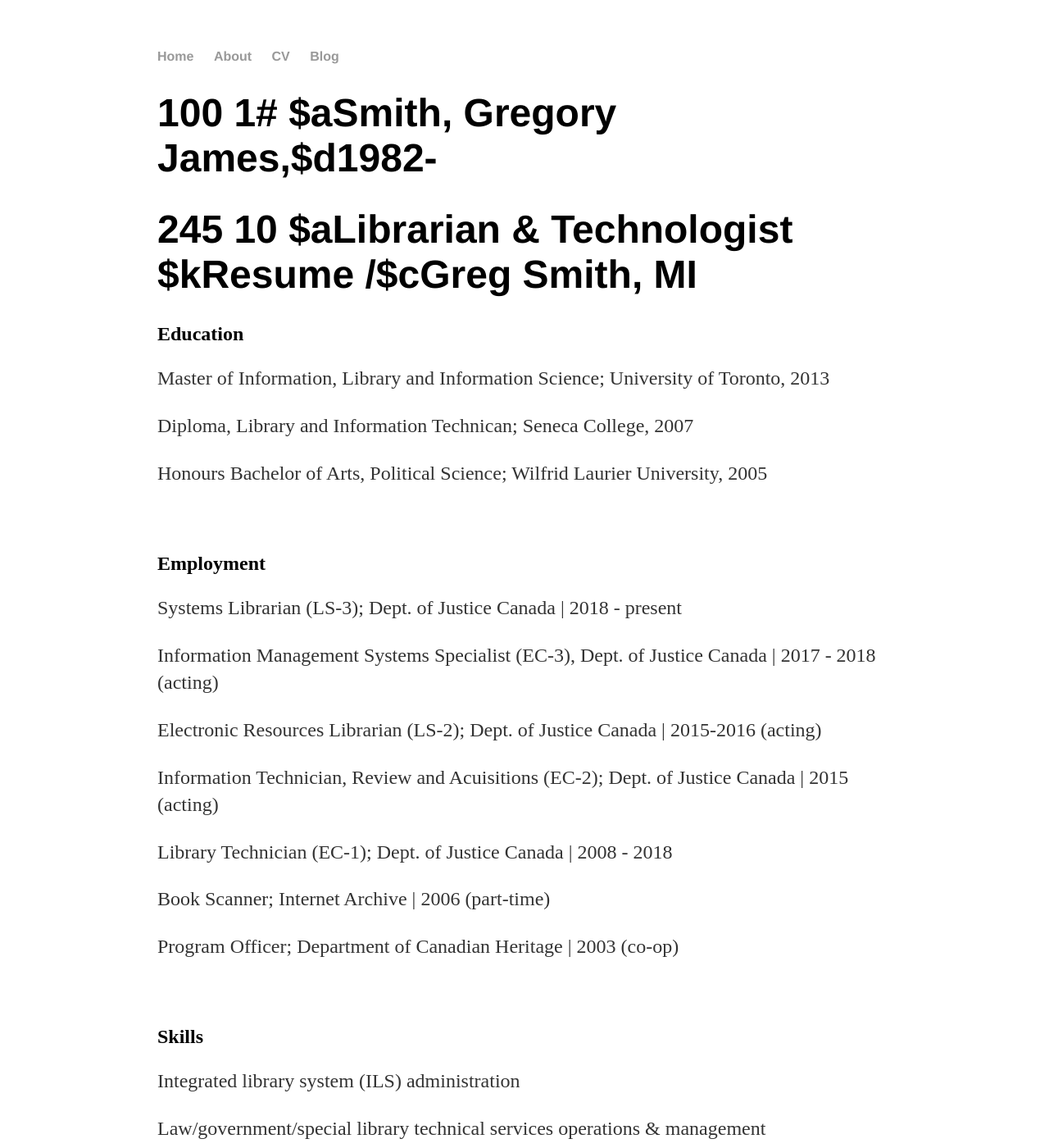
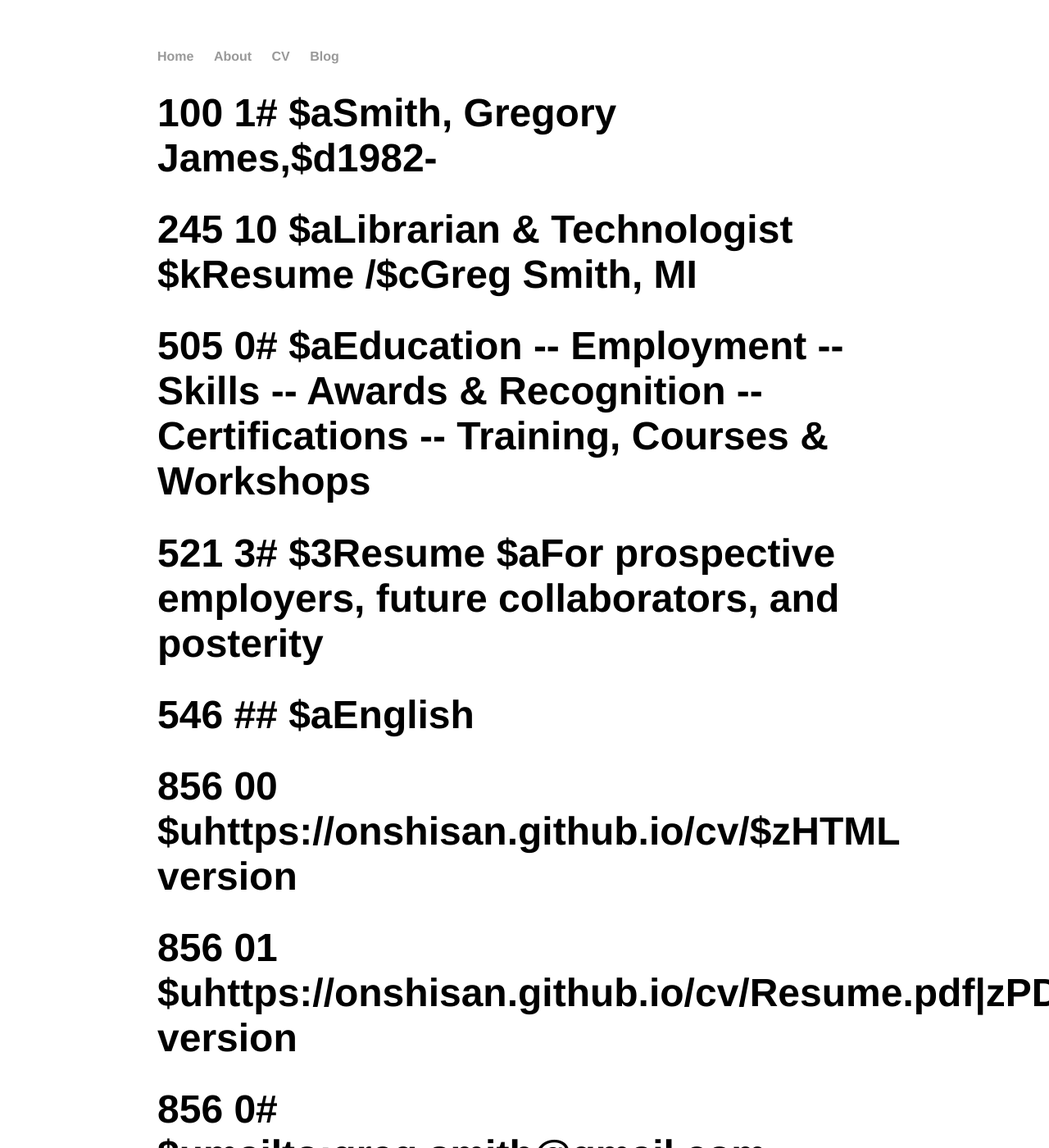
Before and after one commit to onshisan/onshisan.github.io, a Jekyll site: the page built from cv/index.html, in a window 1280 px wide and 1400 px high. Shown: the whole window at 82% size. Built offline with Jekyll 4.4.1, drawn with Linux system fonts in a browser that asks for light colours.

Commit message:
Update resume.html
Additional MARC

```diff
--- a/_includes/resume.html
+++ b/_includes/resume.html
@@ -1,5 +1,11 @@
 <h1>100 1# $aSmith, Gregory James,$d1982-</h1>
 <h1>245 10 $aLibrarian & Technologist $kResume /$cGreg Smith, MI</h1>
+<h1>505 0# $aEducation -- Employment -- Skills -- Awards & Recognition -- Certifications -- Training, Courses & Workshops
+<h1>521 3# $3Resume $aFor prospective employers, future collaborators, and posterity
+<h1>546 ## $aEnglish
+<h1>856 00 $uhttps://onshisan.github.io/cv/$zHTML version
+<h1>856 01 $uhttps://onshisan.github.io/cv/Resume.pdf|zPDF version
+<h1>856 0# $umailto:greg.smith@gmail.com</h1>
 
 	<h2>Education</h2>
 	<p>Master of Information, Library and Information Science; University of Toronto, 2013</p>
```
